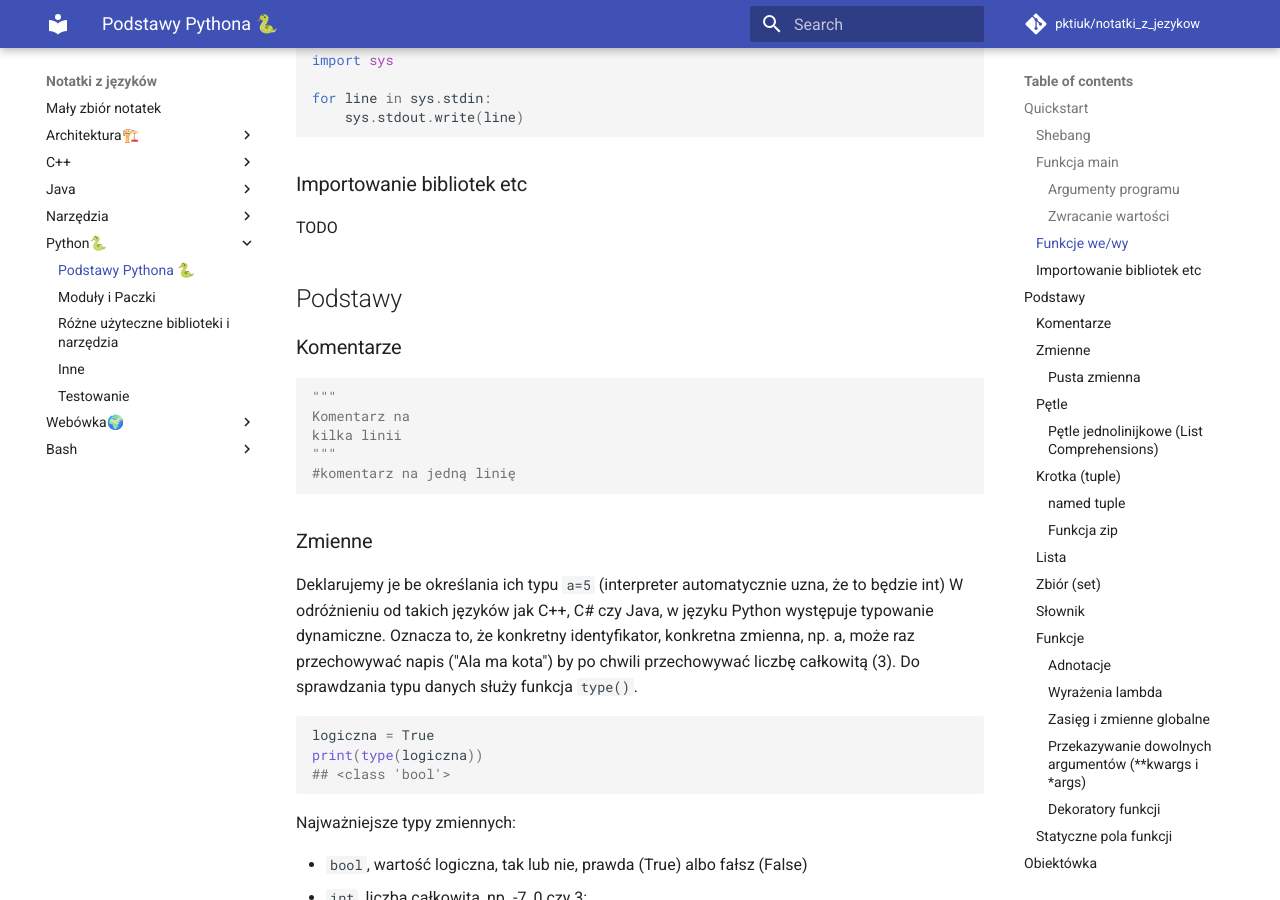
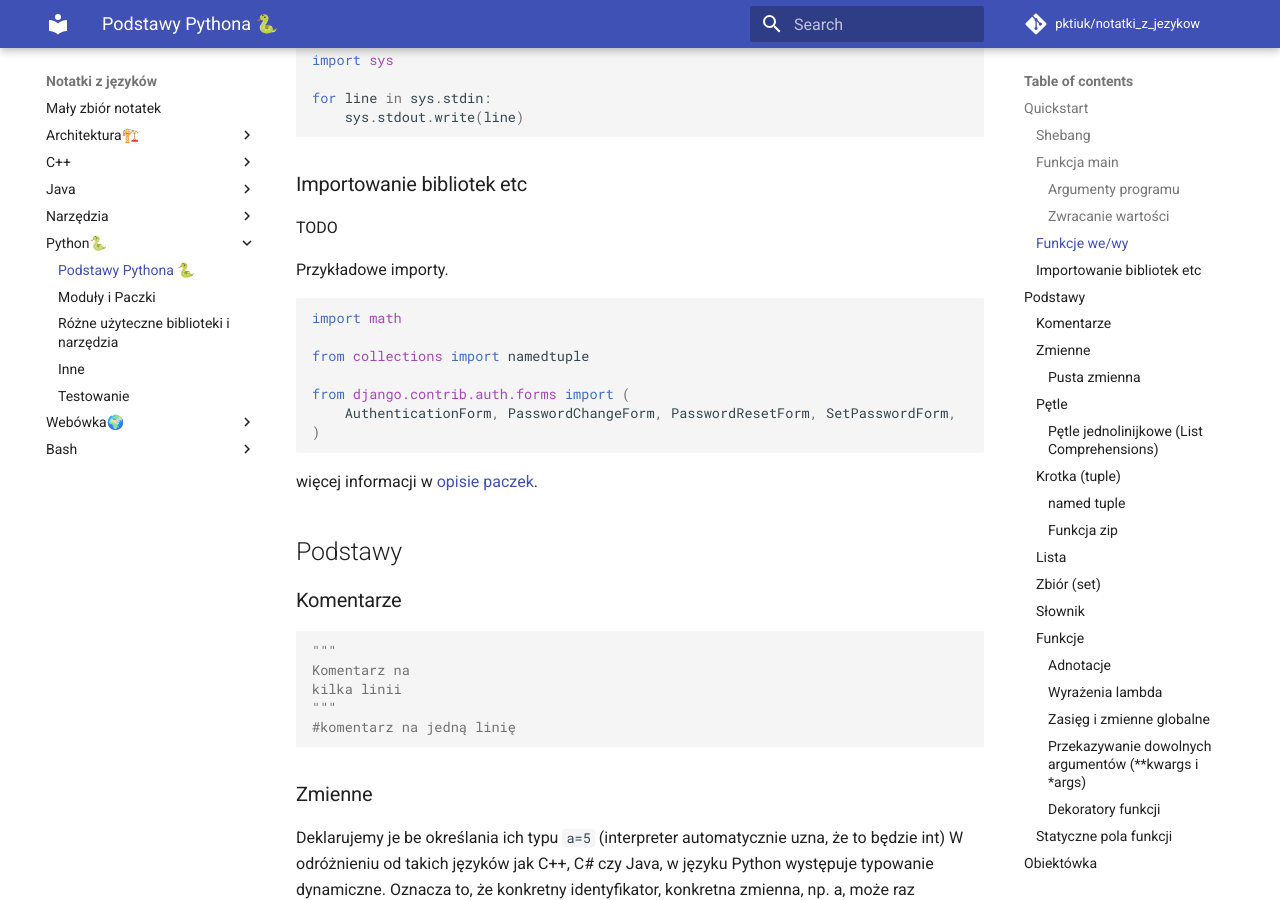
Before and after one commit to pktiuk/notatki_z_jezykow, an MkDocs documentation site: the page built from docs/Python🐍/1_ogolne_notatki.md, in a window 1280 px wide and 900 px high, scrolled down 1507 px. Built offline with MkDocs 1.6.1 and Material for MkDocs 9.7.7, drawn with Linux system fonts in a browser that asks for light colours; comment, search, counter and statistics services are not loaded.

Commit message:
Dodanie przykładowych importów

````diff
--- a/docs/Python🐍/1_ogolne_notatki.md
+++ b/docs/Python🐍/1_ogolne_notatki.md
@@ -77,6 +77,20 @@ for line in sys.stdin:
 ### Importowanie bibliotek etc
 
 TODO
+
+Przykładowe importy.
+
+```python
+import math
+
+from collections import namedtuple
+
+from django.contrib.auth.forms import (
+    AuthenticationForm, PasswordChangeForm, PasswordResetForm, SetPasswordForm,
+)
+```
+
+więcej informacji w [opisie paczek](./3_moduły_i_paczki.md).
 
 ## Podstawy
 
````
